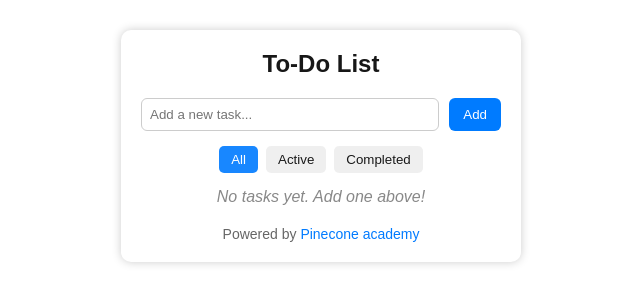
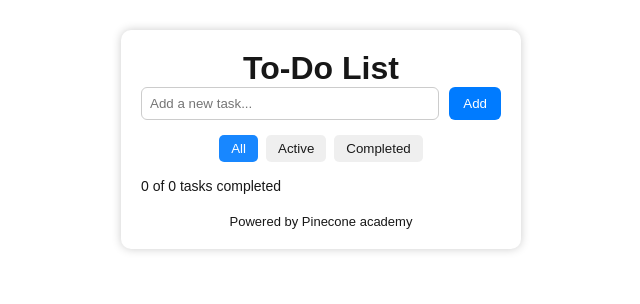
Before and after one commit to tsetse0725/to-do-list-app, a Next.js app: page / in a window 1280 px wide. Shown: the top 304 px of the page, without its empty margins (319-959 px from the left). Built offline with nearby package versions, Linux system fonts and the light colour scheme.

Commit message:
update hiiw.

```diff
--- a/package.json
+++ b/package.json
@@ -12,6 +12,7 @@
     "lucide-react": "^0.488.0",
     "next": "15.3.0",
     "react": "^19.0.0",
-    "react-dom": "^19.0.0"
+    "react-dom": "^19.0.0",
+    "uuid": "^11.1.0"
   }
 }
--- a/src/components/Task.jsx
+++ b/src/components/Task.jsx
@@ -1,4 +1,4 @@
-export default function Task({ id, text, onCheckbox }) {
+export default function Task({ id, text, isDone, onCheckbox }) {
   return (
     <div
       style={{
@@ -14,10 +14,15 @@ export default function Task({ id, text, onCheckbox }) {
     >
       <input
         type="checkbox"
+        checked={isDone}
         style={{ marginRight: 8 }}
         onChange={() => onCheckbox(id)}
       />
-      <span style={{ flex: 1 }}>{text}</span>
+      <span
+        style={{ flex: 1, textDecoration: isDone ? "line-through" : "none" }}
+      >
+        {text}
+      </span>
       <button
         onClick={() => {}}
         style={{
--- a/src/pages/index.js
+++ b/src/pages/index.js
@@ -1,17 +1,37 @@
 import { useState } from "react";
+import { v4 as uuidv4 } from "uuid";
 import TaskAdd from "@/components/TaskAdd";
 import Task from "@/components/Task";
 
-let nextId = 1;
-
 export default function Home() {
   const [tasks, setTasks] = useState([]);
+  const [selectedTab, setSelectedTab] = useState("All");
+
   const addTask = (text) => {
-    setTasks([...tasks, { id: nextId++, text }]);
+    setTasks([...tasks, { id: uuidv4(), text, isDone: false }]);
   };
+
   const handleCheckbox = (id) => {
-    console.log("checkbox clicked, ID:", id);
+    const updated = tasks.map((task) =>
+      task.id === id ? { ...task, isDone: !task.isDone } : task
+    );
+    setTasks(updated);
   };
+
+  const clearCompleted = () => {
+    const activeTasks = tasks.filter((task) => !task.isDone);
+    setTasks(activeTasks);
+  };
+
+  const completedCount = tasks.filter((task) => task.isDone).length;
+  const totalCount = tasks.length;
+
+  const filteredTasks = tasks.filter((task) => {
+    if (selectedTab === "All") return true;
+    if (selectedTab === "Active") return !task.isDone;
+    if (selectedTab === "Completed") return task.isDone;
+  });
+
   return (
     <div
       style={{
@@ -23,16 +43,7 @@ export default function Home() {
         boxShadow: "0 0 10px #ccc",
       }}
     >
-      <h1
-        style={{
-          textAlign: "center",
-          fontWeight: "bold",
-          fontSize: 24,
-          marginBottom: 20,
-        }}
-      >
-        To-Do List
-      </h1>
+      <h1 style={{ textAlign: "center" }}>To-Do List</h1>
 
       <TaskAdd onAdd={addTask} />
 
@@ -47,13 +58,13 @@ export default function Home() {
         {["All", "Active", "Completed"].map((tab) => (
           <button
             key={tab}
-            onClick={() => {}}
+            onClick={() => setSelectedTab(tab)}
             style={{
               padding: "6px 12px",
               border: "none",
               borderRadius: 5,
-              backgroundColor: tab === "All" ? "#007BFF" : "#eee",
-              color: tab === "All" ? "white" : "black",
+              backgroundColor: selectedTab === tab ? "#007BFF" : "#eee",
+              color: selectedTab === tab ? "white" : "black",
               cursor: "pointer",
               opacity: 0.9,
             }}
@@ -63,49 +74,49 @@ export default function Home() {
         ))}
       </div>
 
-      {tasks.length === 0 ? (
-        <p
-          style={{
-            textAlign: "center",
-            color: "#888",
-            fontStyle: "italic",
-          }}
-        >
-          No tasks yet. Add one above!
-        </p>
-      ) : (
-        tasks.map((task) => (
-          <Task
-            key={task.id}
-            text={task.text}
-            id={task.id}
-            onCheckbox={handleCheckbox}
-          />
-        ))
-      )}
+      {filteredTasks.map((task) => (
+        <Task
+          key={task.id}
+          id={task.id}
+          text={task.text}
+          isDone={task.isDone}
+          onCheckbox={handleCheckbox}
+        />
+      ))}
 
-      <p
+      <div
         style={{
-          textAlign: "center",
-          marginTop: 20,
-          color: "#666",
+          display: "flex",
+          justifyContent: "space-between",
+          alignItems: "center",
+          marginTop: 16,
           fontSize: 14,
         }}
       >
+        <span>{`${completedCount} of ${totalCount} tasks completed`}</span>
+
+        {completedCount > 0 && (
+          <button
+            onClick={clearCompleted}
+            style={{
+              border: "none",
+              background: "transparent",
+              color: "red",
+              fontWeight: "bold",
+              cursor: "pointer",
+            }}
+          >
+            Clear Completed
+          </button>
+        )}
+      </div>
+
+      <p style={{ textAlign: "center", fontSize: 13, marginTop: 20 }}>
         Powered by{" "}
-        <a
-          href="https://ikon.mn"
-          target="_blank"
-          rel="noopener noreferrer"
-          style={{ color: "#007BFF", textDecoration: "none" }}
-        >
+        <a href="https://pinecone.mn" target="_blank" rel="noopener noreferrer">
           Pinecone academy
         </a>
       </p>
     </div>
   );
 }
-
-//checkbox дээр дарахад console.log-дог байх. ID-аар логддог байх.
-
-//uuid
```
Also changed, not shown: 1 other file (tests, documents, lock files or other folders).
